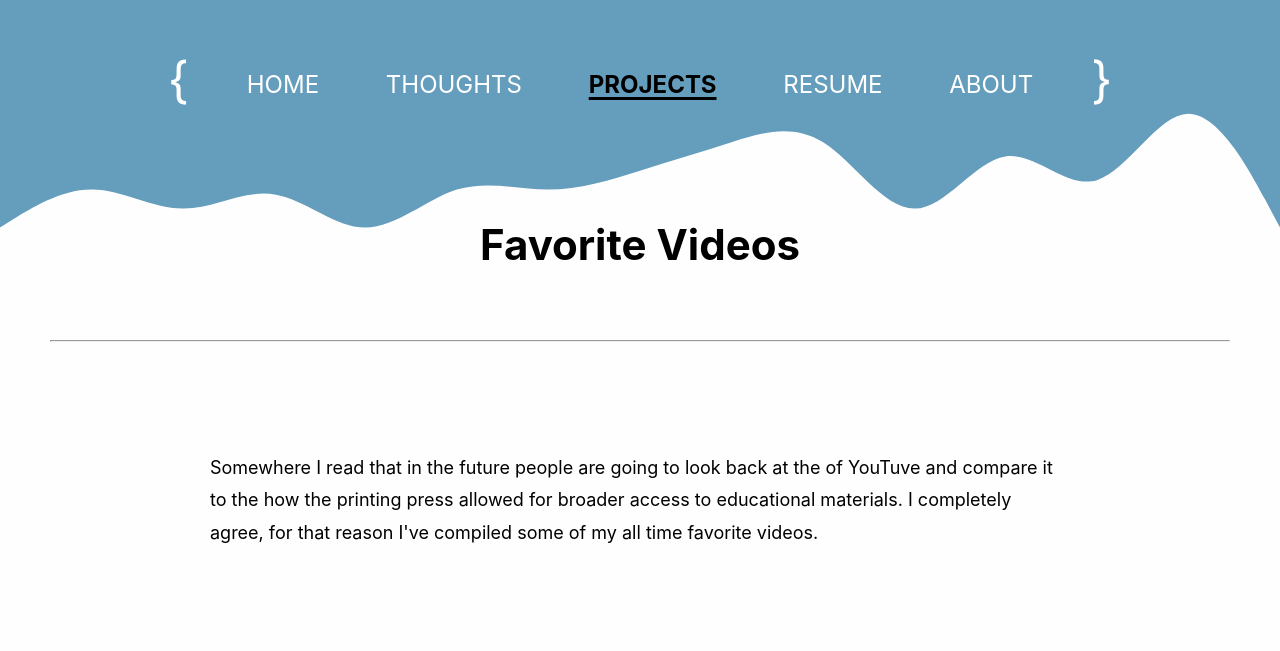
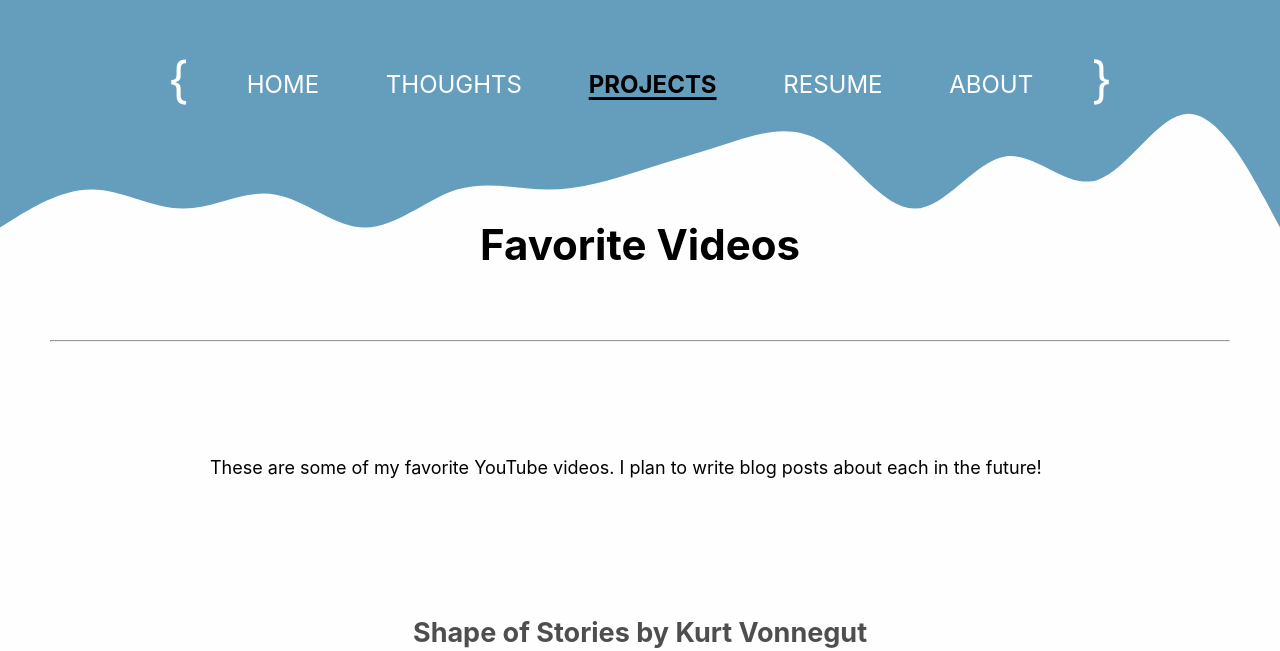
Before and after one commit to abeleinin/abeleinin.github.io, a plain HTML site: page projects/videos.html in a window 1280 px wide. Shown: the top 651 px of the page. Drawn offline with Linux system fonts and the light colour scheme.

Commit message:
videos text

```diff
--- a/projects/videos.html
+++ b/projects/videos.html
@@ -56,10 +56,7 @@
 		<hr>
 		<div class="blog-copy">
 			<p>
-				Somewhere I read that in the future people are going to look back at the of YouTuve
-				and compare it to the how the printing press allowed for broader access to educational materials.
-				I completely agree, for that reason I've compiled
-				some of my all time favorite videos.
+				These are some of my favorite YouTube videos. I plan to write blog posts about each in the future!
 			</p>
 			<br><br>
 			<h2>Shape of Stories by Kurt Vonnegut</h2>
```
Also changed, not shown: 1 other file.
